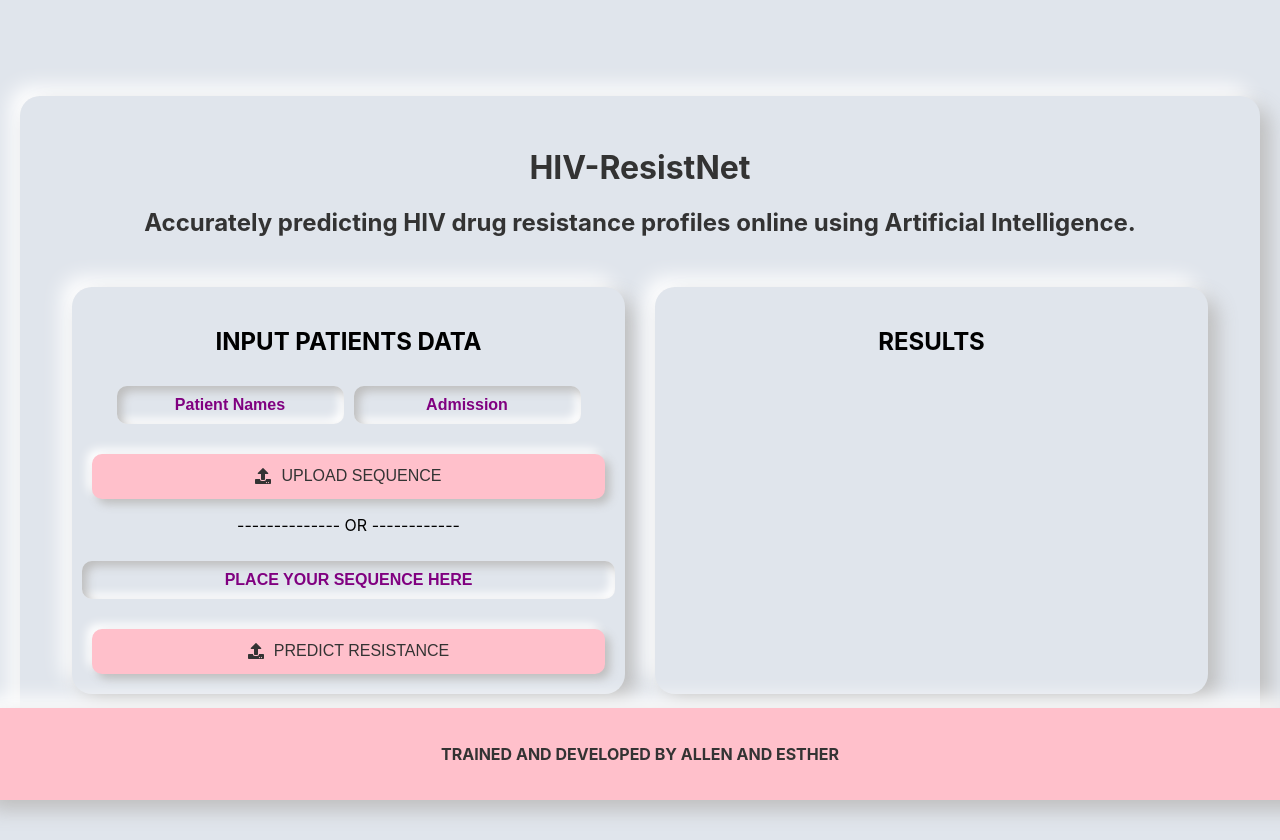
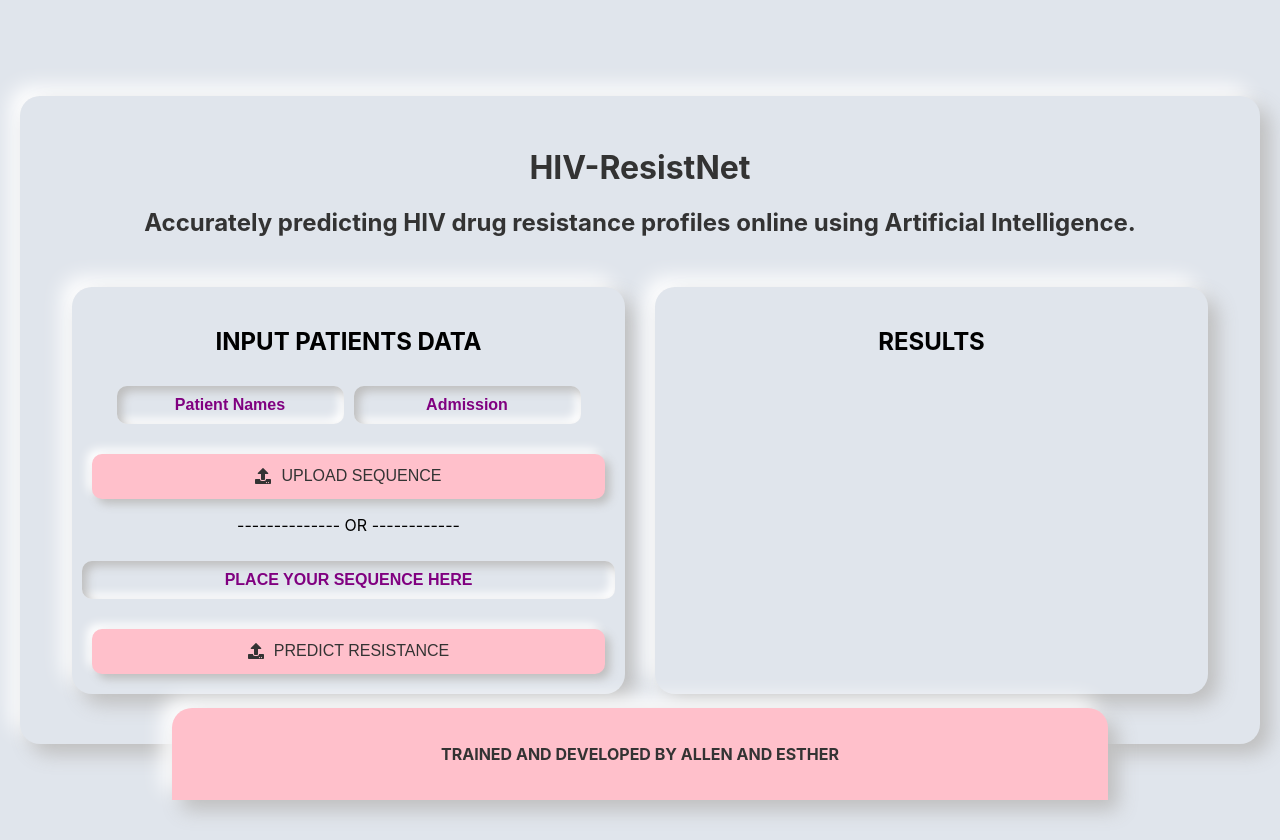
Before and after one commit to PhillDev-coder256/hivdrugresistance, a React (Create React App) app: page / in a window 1280 px wide. Built offline with nearby package versions, Linux system fonts and the light colour scheme.

Commit message:
Update App.css

```diff
--- a/src/App.css
+++ b/src/App.css
@@ -121,12 +121,13 @@
   color: #333;
   text-align: center;
   padding: 20px;
-  width: 100%;
+  width: 70%;
   position: fixed;
   bottom: 0;
   box-shadow: 10px 10px 20px #bebebe, -10px -10px 20px #ffffff;
   font-weight: bolder;
   border-radius: 20px 20px 0 0;
+  margin-top: 20px;
 }
 
 @media (max-width: 768px) {
```
